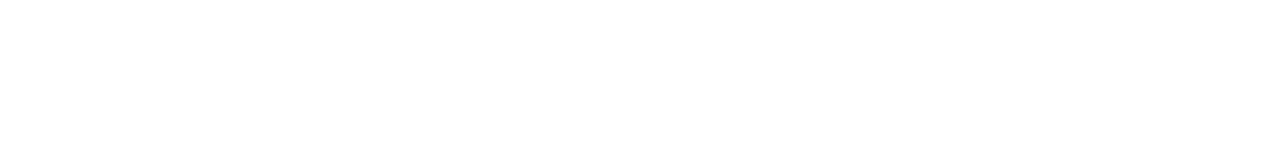
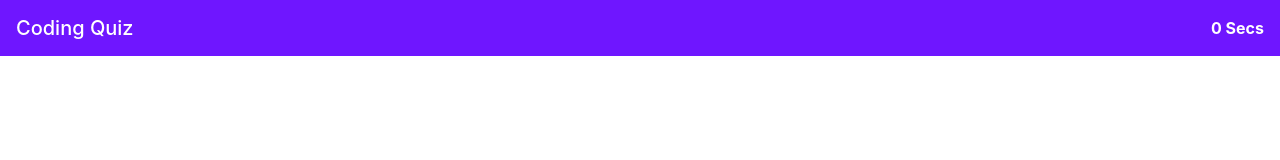
Before and after one commit to mark-speer/quiz, a plain HTML site: page index.html in a window 1280 px wide. Drawn offline with nearby package versions, Linux system fonts and the light colour scheme.

Commit message:
html build

```diff
--- a/index.html
+++ b/index.html
@@ -7,7 +7,10 @@
   </head>
   <body>
 
-
+    <nav class="navbar navbar-dark bg-dark">
+      <span class="navbar-brand mb-0 h1">Coding Quiz</span>
+      <span class="time-disp">0 Secs</span>
+    </nav>
 
 
 
--- a/style.css
+++ b/style.css
@@ -0,0 +1,9 @@
+.navbar {
+  background-color: #6f16ff !important;
+}
+
+.time-disp {
+  text-align: right;
+  color: #fff;
+  font-weight: bold;
+}
```
